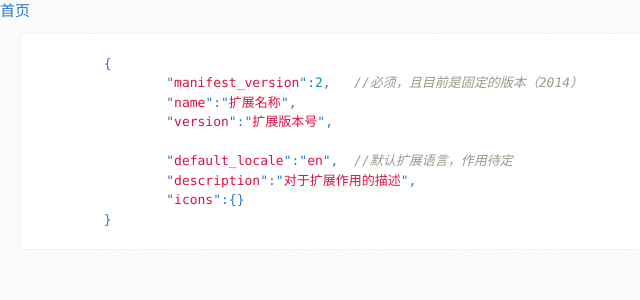
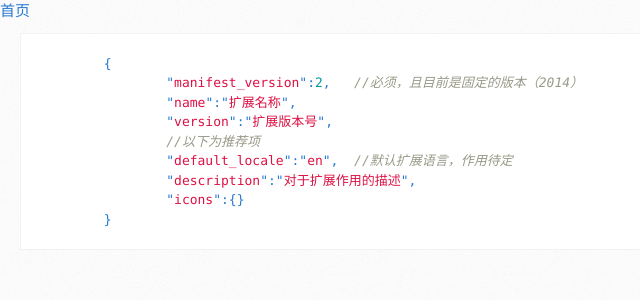
Before and after one commit to zyd52116/thankwsx.github.com, a Jekyll site: the page built from _posts/2014-06-05-chrome-manifest-explain.md, in a window 1280 px wide. Shown: the top 300 px of the page, without its empty margins (0-640 px from the left). Built offline with Jekyll 4.4.1, drawn with Linux system fonts in a browser that asks for light colours; a style sheet for code colours, icons or effects is not loaded.

Commit message:
修改代码

```diff
--- a/_posts/2014-06-05-chrome-manifest-explain.md
+++ b/_posts/2014-06-05-chrome-manifest-explain.md
@@ -9,7 +9,7 @@ excerpt: 简要介绍现有chrome扩展源码中的声明文件manifest.json
 		"manifest_version":2,	//必须，且目前是固定的版本（2014）
 		"name":"扩展名称",
 		"version":"扩展版本号",
-
+		//以下为推荐项
 		"default_locale":"en",	//默认扩展语言，作用待定
 		"description":"对于扩展作用的描述",
 		"icons":{}
```
